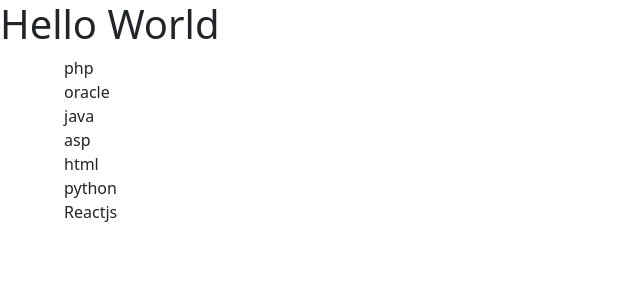
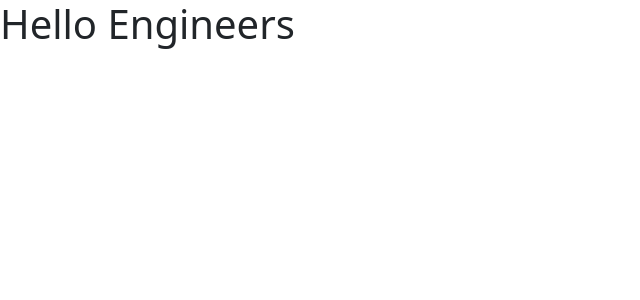
Before and after one commit to Kamlesh7049/React-Projects, a React (Vite) app in the folder reactjs/: page / in a window 1280 px wide. Shown: the top 300 px of the page, without its empty margins (0-640 px from the left). Built offline with nearby package versions, Linux system fonts and the light colour scheme.

Commit message:
Array of Object

```diff
--- a/reactjs/src/App.jsx
+++ b/reactjs/src/App.jsx
@@ -1,18 +1,30 @@
-const App = () => {
-  const subject = ["php", "oracle", "java", "asp", "html", "python","Reactjs"];
-  // const ans = subject.map((key) => <li>{key}</li>);
-  const data=subject.map(function(data){
-    return(
-      <>
-      <ul>{data}</ul>
-      </>
-    )
-  })
-  return (
+const student=[
+     {
+      "rollno":120,
+      "name":"sachin",
+      "city":"Bhoapl"
+
+     },
+     {
+      "rollno":121,
+      "name":"Kamlesh",
+      "city":"Singrauli"
+
+     },
+     {
+      "rollno":122,
+      "name":"sani",
+      "city":"Bhoapl"
+
+     }
+]
+console.log(student[2].name)
+const App=()=>{
+  return(
     <>
-      <h1>Hello World</h1>
-      <ul>{data}</ul>
+    <h1>Hello Engineers</h1>
+
     </>
-  );
-};
+  )
+}
 export default App;
```
